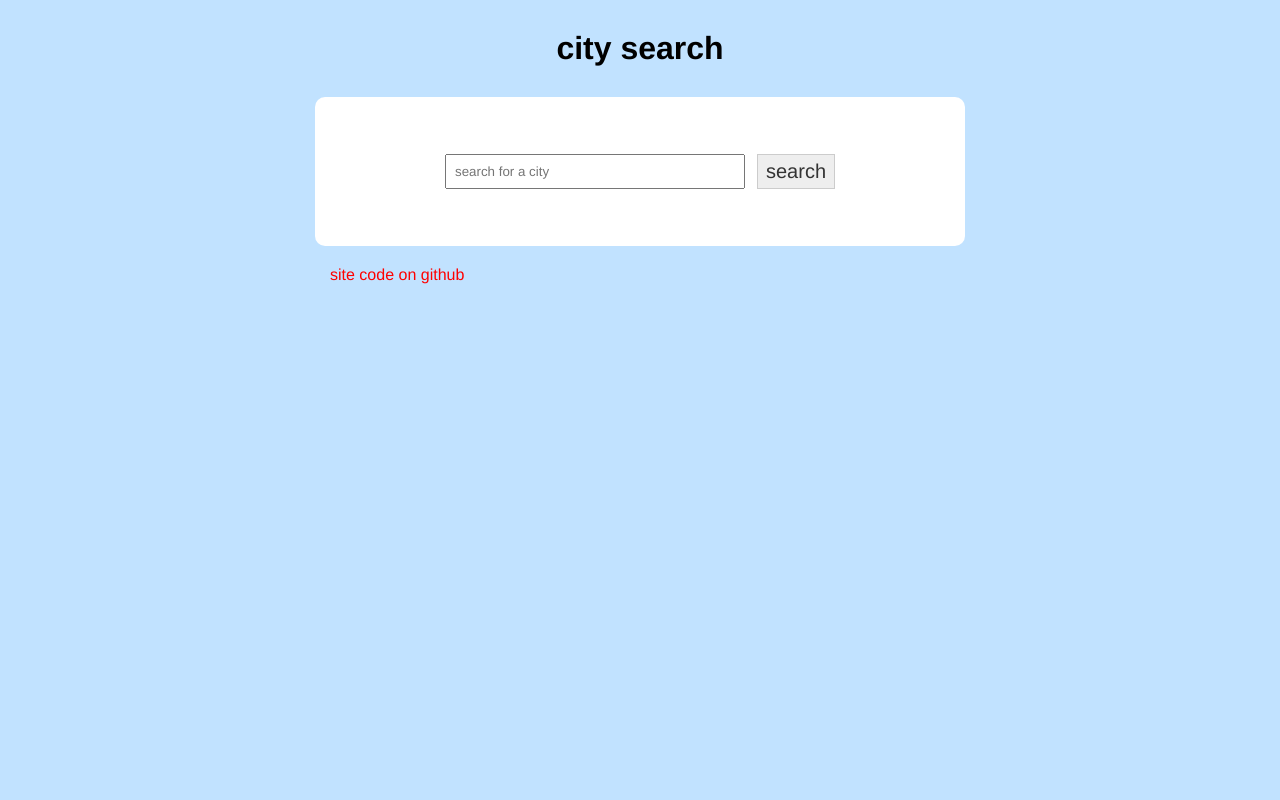
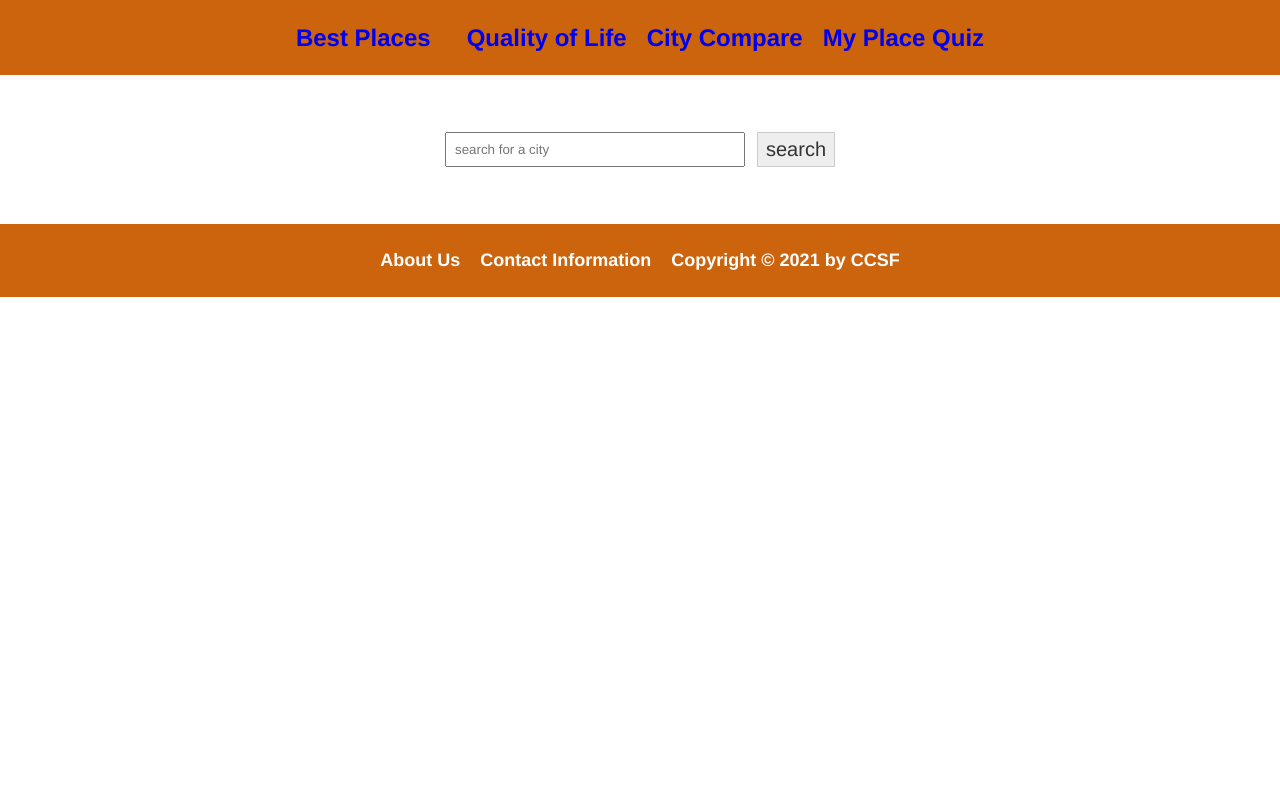
Before and after one commit to ak-ccsf/acoli, a PHP site: page /tutorials/ in a window 1280 px wide. Run offline with PHP 8.4, Linux system fonts and the light colour scheme.

Commit message:
add header and footer to index.php
also: redesign main.css

```diff
--- a/index.php
+++ b/index.php
@@ -18,15 +18,19 @@ $site_title = 'aqoli';
 
 <div id="wrapper">
 
-    <div id="top_header">
-        <!--<div id="nav">
-            <a href="<?php echo SITE_ADDR; ?>/new_entry.php">New Entry</a>
-        </div>-->
+    <div class="header">
+        <div class="left">
+          <div class="title">
+          <a href="<?php echo SITE_ADDR; ?>">Best Places</a>
+          </div>
+          <ul class="links">
+            <li><a href="qualityoflife.html">Quality of Life</a></li>
+            <li><a href="citycompare">City Compare</a></li>
+            <li><a href="myplacequiz">My Place Quiz</a></li>
+          </ul>
+        </div>
 
-        <div id="logo">
-            <h1><a href="<?php echo SITE_ADDR; ?>">city search</a></h1>
-        </div>
-    </div>
+      </div>
 
     <div id="main" class="shadow-box">
         <div id="content">
@@ -135,11 +139,18 @@ $site_title = 'aqoli';
         </div>
     </div>
 
-    <div id="footer">
+    <div class="footer">
+        <ul class="bottom-links">
+          <li>About Us</li>
+          <li>Contact Information</li>
+          <li>Copyright © 2021 by CCSF</li>
+        </ul>
+    </div>
+    <!--<div id="footer">
         <div class="left">
             <a href="https://github.com/ak-ccsf/acoli" target="_blank">site code on github</a>
         <div class="clear"></div>
-    </div>
+    </div>-->
 
 </div>
 
--- a/main.css
+++ b/main.css
@@ -8,43 +8,17 @@
 	font-family: "Helvetica Neue", Helvetica, Arial, sans-serif;
 }
 
-body{
-	background: #C1E2FF;
-	color: #000;
+body {
+	margin: 0px;
+	height: 100vh;
+
+
 }
+
 a{
-	color: red;
 	text-decoration: none;
 }
 
-#wrapper{
-	width: 650px;
-	margin: auto;
-}
-
-#top_header{
-	padding: 30px;
-}
-
-	#top_header #logo{
-		text-align: center;
-	}
-	#top_header a{
-		color: black;
-	}
-
-	#top_header #nav{
-		display: block;
-		float: right;
-		margin-top: 10px;
-	}
-
-		#top_header #nav a{
-			padding: 0px 5px;
-			color: red;
-		}
-		#top_header #nav a:hover{}
-		#top_header #nav a:last-child{border: 0px;}
 
 
 #main{
@@ -89,10 +63,6 @@ a{
 			margin-bottom: 15px;
 		}
 
-	/* FORMAT THE FOOTER  */
-	#footer{
-		margin: 20px 15px;
-	}
 
 	.search{
 		padding: 10px;
@@ -160,3 +130,73 @@ a{
 		border: 1px solid green;
 		padding: 8px;
 	}
+
+
+
+	.header {
+		display: flex;
+		background: rgb(204, 99, 13);
+		height: 75px;
+		font-size: x-large;
+		color: white;
+		font-weight: bolder;
+		align-items: center;
+		justify-content: center;
+		font-family:-apple-system, BlinkMacSystemFont, 'Segoe UI', Roboto, Oxygen, Ubuntu, Cantarell, 'Open Sans', 'Helvetica Neue', sans-serif;
+
+	}
+
+	.title {
+		margin: 10px;
+		flex-shrink: 0;
+
+	}
+
+	ul {
+		list-style-type: none;
+		display: flex;
+		margin: 10px;
+		gap: 20px;
+		flex-shrink: 0;
+		border-width:  10px;
+		border-radius: 2px;
+		border-color: seashell;
+
+	}
+
+	ul:link {
+		color: white;
+	}
+
+	.left {
+		display: flex;
+		gap: 16px;
+	}
+
+
+	.content {
+		margin: 250px;
+		gap: 30px;
+		flex: 1;
+		display: flex;
+		align-items: center;
+		justify-content: center;
+		flex-direction: column;
+		font-family:-apple-system, BlinkMacSystemFont, 'Segoe UI', Roboto, Oxygen, Ubuntu, Cantarell, 'Open Sans', 'Helvetica Neue', sans-serif;
+	}
+
+	.main-text {
+		font-size: xx-large;
+
+	}
+
+	.footer {
+		display: flex;
+		justify-content: center;
+		padding: 16px;
+		background: rgb(204, 99, 13);
+		color: white;
+		font-size: large;
+		font-weight: bold;
+		font-family:-apple-system, BlinkMacSystemFont, 'Segoe UI', Roboto, Oxygen, Ubuntu, Cantarell, 'Open Sans', 'Helvetica Neue', sans-serif;
+	}
```
